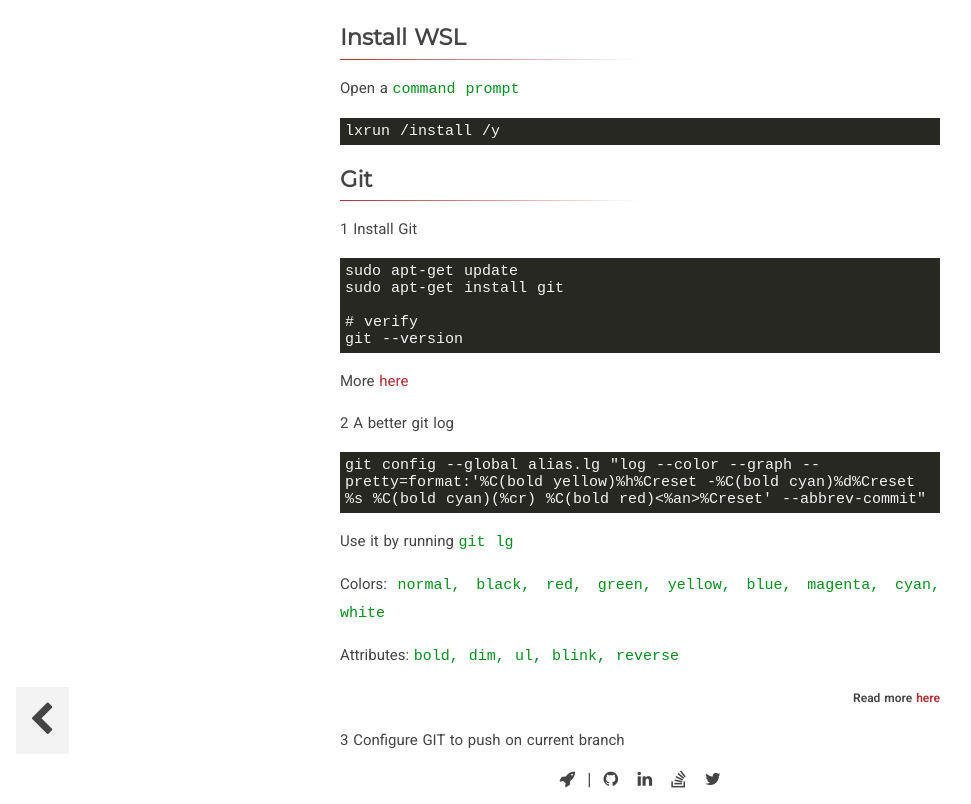
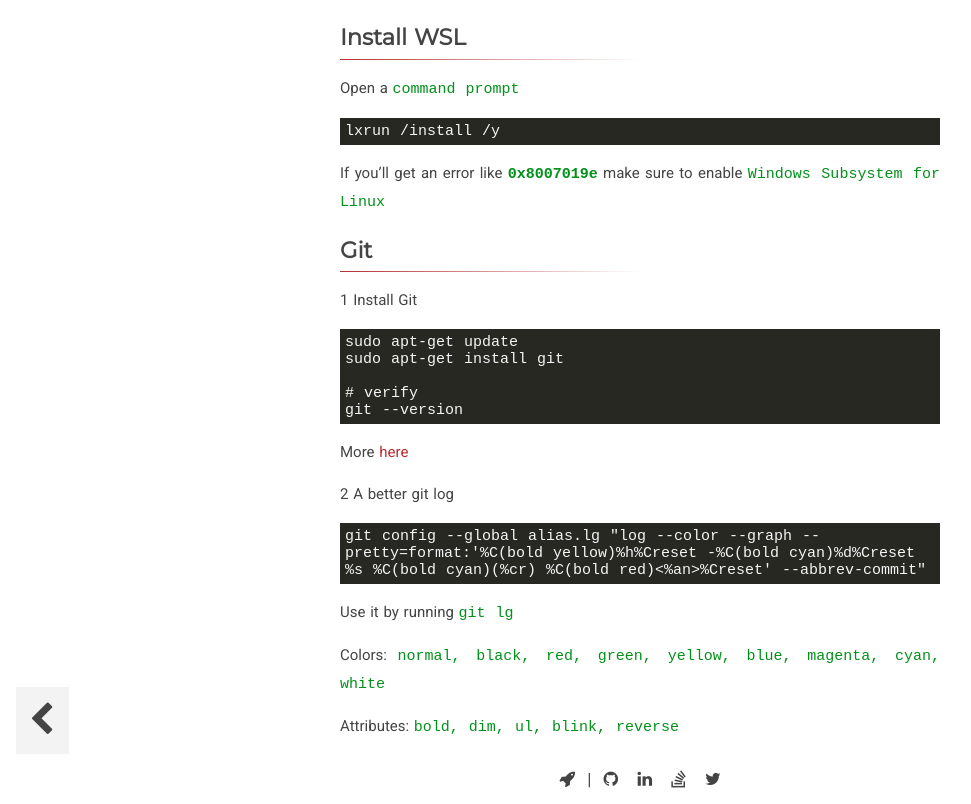
Before and after one commit to iamdevlinph/iamdevlinph.github.io-jekyll, a Jekyll site: the page built from _posts/2018-04-29-setting-up-dev-wsl.md, in a window 1280 px wide and 900 px high, scrolled down 562 px, cut to the strip 96-900 px from the top of the window. Shown: the whole strip, without its empty margins (0-971 px from the left). Built offline with Jekyll 4.4.1, drawn with Linux system fonts in a browser that asks for light colours; nearby versions of some CDN libraries; comment, search, counter and statistics services are not loaded.

Commit message:
Update installing of wsl

````diff
--- a/_posts/2018-04-29-setting-up-dev-wsl.md
+++ b/_posts/2018-04-29-setting-up-dev-wsl.md
@@ -15,6 +15,8 @@
 ``` javascript
 lxrun /install /y
 ```
+
+If you'll get an error like **`0x8007019e`** make sure to enable `Windows Subsystem for Linux`
 
 ## Git
 <hr class='divider--fade' />
````
